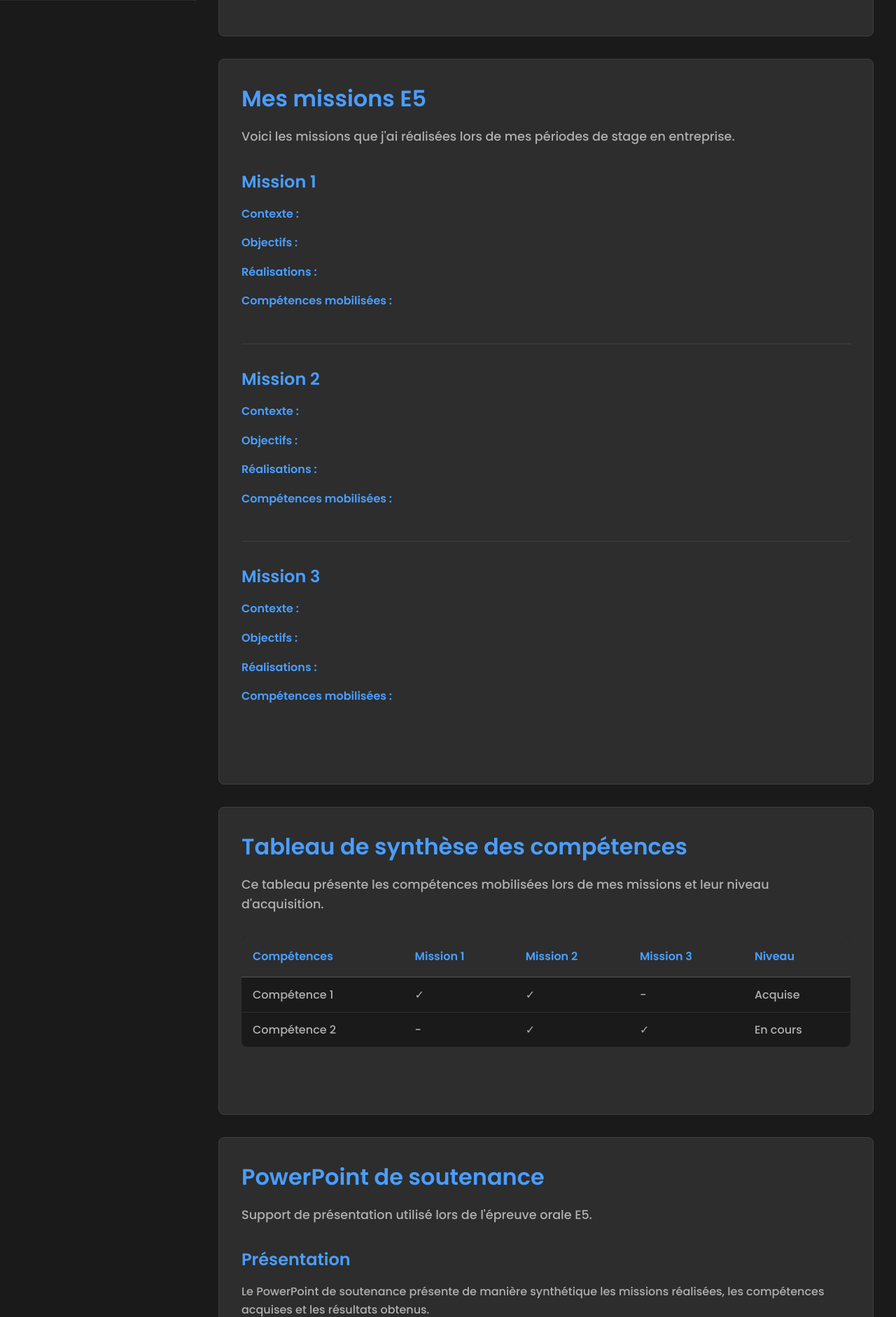
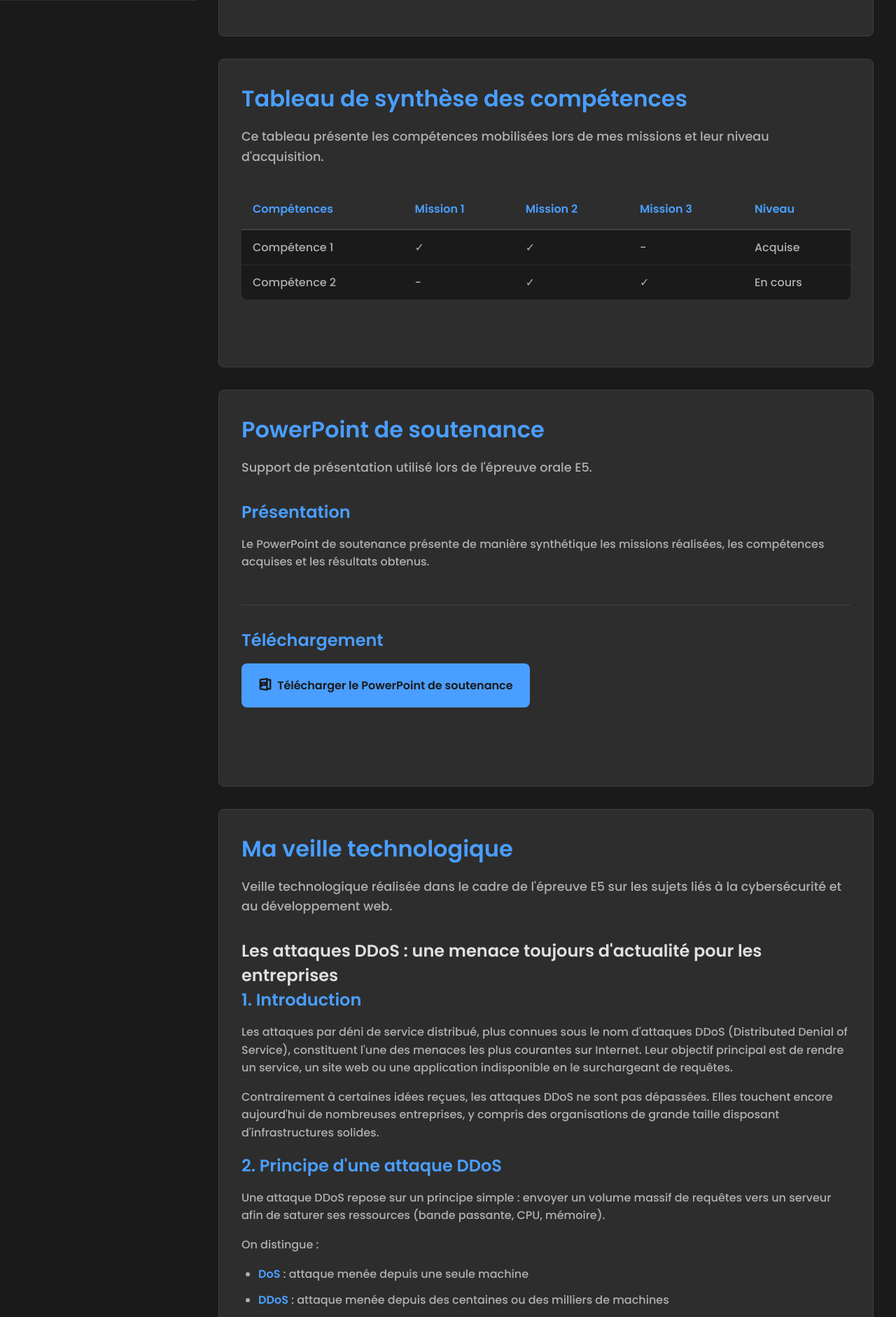
Before and after one commit to oscarc9/portfolio, a PHP site: page /pages/e5.php in a window 1280 px wide. Shown: the part 799-2681 px from the top of the page at 70% size. Run offline with PHP 8.4, Linux system fonts and the light colour scheme; some libraries are stand-ins or nearby versions.

Commit message:
Add new images and update DDoS section in E5 page
- Added two new images: 'dos_ddos.jpg' and 'la_poste.png' to the gallery.
- Removed the 'Missions' section from the E5 page and updated the navigation structure accordingly.
- Expanded the 'Veille technologique' section with detailed content on DDoS attacks, including their principles, types, and real-world implications.
- Introduced new CSS styles for image centering to enhance visual presentation.

```diff
--- a/pages/e5.php
+++ b/pages/e5.php
@@ -9,7 +9,6 @@ include '../src/views/includes/sidebar.php';
     <!-- Navigation interne -->
     <nav class="e5-nav">
         <a href="#presentation" class="e5-nav-link">Présentation</a>
-        <a href="#missions" class="e5-nav-link">Missions</a>
         <a href="#tableau" class="e5-nav-link">Tableau de synthèse</a>
         <a href="#powerpoint" class="e5-nav-link">PowerPoint</a>
         <a href="#veille" class="e5-nav-link">Veille</a>
@@ -44,65 +43,7 @@ include '../src/views/includes/sidebar.php';
         </div>
     </section>
 
-    <!-- Section 2: Mes missions E5 -->
-    <section class="bts-sio" id="missions">
-        <header class="bts-sio__header">
-            <h1>Mes missions E5</h1>
-            <p>
-                Voici les missions que j'ai réalisées lors de mes périodes de stage en entreprise.
-            </p>
-        </header>
-
-        <div class="bts-sio__block">
-            <h2>Mission 1</h2>
-            <p>
-                <strong>Contexte :</strong> <!-- À compléter -->
-            </p>
-            <p>
-                <strong>Objectifs :</strong> <!-- À compléter -->
-            </p>
-            <p>
-                <strong>Réalisations :</strong> <!-- À compléter -->
-            </p>
-            <p>
-                <strong>Compétences mobilisées :</strong> <!-- À compléter -->
-            </p>
-        </div>
-
-        <div class="bts-sio__block">
-            <h2>Mission 2</h2>
-            <p>
-                <strong>Contexte :</strong> <!-- À compléter -->
-            </p>
-            <p>
-                <strong>Objectifs :</strong> <!-- À compléter -->
-            </p>
-            <p>
-                <strong>Réalisations :</strong> <!-- À compléter -->
-            </p>
-            <p>
-                <strong>Compétences mobilisées :</strong> <!-- À compléter -->
-            </p>
-        </div>
-
-        <div class="bts-sio__block">
-            <h2>Mission 3</h2>
-            <p>
-                <strong>Contexte :</strong> <!-- À compléter -->
-            </p>
-            <p>
-                <strong>Objectifs :</strong> <!-- À compléter -->
-            </p>
-            <p>
-                <strong>Réalisations :</strong> <!-- À compléter -->
-            </p>
-            <p>
-                <strong>Compétences mobilisées :</strong> <!-- À compléter -->
-            </p>
-        </div>
-    </section>
-
-    <!-- Section 3: Tableau de synthèse -->
+    <!-- Section 2: Tableau de synthèse -->
     <section class="bts-sio" id="tableau">
         <header class="bts-sio__header">
             <h1>Tableau de synthèse des compétences</h1>
@@ -145,7 +86,7 @@ include '../src/views/includes/sidebar.php';
         </div>
     </section>
 
-    <!-- Section 4: PowerPoint soutenance -->
+    <!-- Section 3: PowerPoint soutenance -->
     <section class="bts-sio" id="powerpoint">
         <header class="bts-sio__header">
             <h1>PowerPoint de soutenance</h1>
@@ -173,7 +114,7 @@ include '../src/views/includes/sidebar.php';
         </div>
     </section>
 
-    <!-- Section 5: Ma veille technologique -->
+    <!-- Section 4: Ma veille technologique -->
     <section class="bts-sio" id="veille">
         <header class="bts-sio__header">
             <h1>Ma veille technologique</h1>
@@ -183,12 +124,103 @@ include '../src/views/includes/sidebar.php';
         </header>
 
         <div class="bts-sio__block">
-            <h2>Sujets de veille</h2>
+            <h1>Les attaques DDoS : une menace toujours d'actualité pour les entreprises</h1>
+
+            <h2>1. Introduction</h2>
+            <p>
+                Les attaques par déni de service distribué, plus connues sous le nom d'attaques DDoS (Distributed Denial of Service), constituent l'une des menaces les plus courantes sur Internet.
+                Leur objectif principal est de rendre un service, un site web ou une application indisponible en le surchargeant de requêtes.
+            </p>
+            <p>
+                Contrairement à certaines idées reçues, les attaques DDoS ne sont pas dépassées. Elles touchent encore aujourd'hui de nombreuses entreprises, y compris des organisations de grande taille disposant d'infrastructures solides.
+            </p>
+
+            <h2>2. Principe d'une attaque DDoS</h2>
+            <p>
+                Une attaque DDoS repose sur un principe simple :
+                envoyer un volume massif de requêtes vers un serveur afin de saturer ses ressources (bande passante, CPU, mémoire).
+            </p>
+            <p>On distingue :</p>
             <ul>
-                <li><strong>Sujet 1 :</strong> <!-- À compléter --></li>
-                <li><strong>Sujet 2 :</strong> <!-- À compléter --></li>
-                <li><strong>Sujet 3 :</strong> <!-- À compléter --></li>
+                <li><strong>DoS</strong> : attaque menée depuis une seule machine</li>
+                <li><strong>DDoS</strong> : attaque menée depuis des centaines ou des milliers de machines</li>
             </ul>
+            <div class="image-center">
+                <img src="<?php echo $basePath; ?>gallery/dos_ddos.jpg" alt="Principe d'une attaque DDoS">
+            </div>
+            <p>
+                Ces machines sont généralement infectées et regroupées dans un botnet, contrôlé à distance par l'attaquant. Le serveur ciblé ne parvient plus à répondre aux utilisateurs légitimes.
+            </p>
+
+            <h2>3. Les principaux types d'attaques DDoS</h2>
+
+            <h3>a) Attaques volumétriques</h3>
+            <p>
+                Elles visent à saturer la bande passante du réseau.
+                Exemple : envoi massif de paquets UDP ou ICMP.
+            </p>
+
+            <h3>b) Attaques applicatives</h3>
+            <p>
+                Elles ciblent directement l'application (HTTP, HTTPS).
+                Elles imitent des requêtes légitimes afin de surcharger le serveur web.
+            </p>
+
+            <h3>c) Attaques par amplification</h3>
+            <p>
+                L'attaquant exploite des serveurs intermédiaires (DNS, NTP) pour amplifier le trafic envoyé vers la victime, avec très peu de ressources de son côté.
+            </p>
+
+            <h2>4. Pourquoi les attaques DDoS sont toujours d'actualité</h2>
+            <p>Plusieurs facteurs expliquent la persistance des attaques DDoS :</p>
+            <ul>
+                <li>Forte dépendance des entreprises aux services en ligne</li>
+                <li>Multiplication des objets connectés, souvent mal sécurisés</li>
+                <li>Accessibilité d'outils DDoS "clé en main"</li>
+                <li>Coût faible pour l'attaquant comparé aux dégâts causés</li>
+            </ul>
+            <p>
+                Les attaques DDoS sont souvent utilisées comme moyen de pression, de sabotage ou de revendication.
+            </p>
+
+            <h2>5. Cas concret en entreprise</h2>
+            <p>
+                Dans le cadre de mon alternance au sein de La Poste, l'entreprise a récemment été confrontée à deux attaques DDoS sur une courte période.
+            </p>
+            <div class="image-center">
+                <img src="<?php echo $basePath; ?>gallery/la_poste.png" alt="Cas concret en entreprise">
+            </div>
+            <p>Ces attaques ont mis en évidence :</p>
+            <ul>
+                <li>la réalité de la menace, même pour une grande organisation,</li>
+                <li>l'importance de la surveillance du trafic réseau,</li>
+                <li>la nécessité de disposer de solutions de protection adaptées.</li>
+            </ul>
+            <p>
+                Ce contexte professionnel confirme que les attaques DDoS ne sont pas uniquement théoriques, mais bien un risque réel pour les infrastructures informatiques actuelles.
+            </p>
+
+            <h2>6. Moyens de protection contre les attaques DDoS</h2>
+            <p>Les entreprises mettent en place plusieurs mesures pour limiter l'impact des attaques DDoS :</p>
+            <ul>
+                <li>Pare-feu et filtrage réseau</li>
+                <li>Solutions anti-DDoS spécialisées</li>
+                <li>Surveillance du trafic en temps réel</li>
+                <li>Répartition de charge (load balancing)</li>
+                <li>Plans de réponse aux incidents</li>
+            </ul>
+            <p>
+                Aucune solution n'est totalement infaillible, mais une bonne anticipation permet de réduire fortement les impacts.
+            </p>
+
+            <h2>7. Conclusion</h2>
+            <p>
+                Les attaques DDoS restent une menace majeure pour les entreprises, quelle que soit leur taille.
+                Faciles à lancer et difficiles à contrer totalement, elles visent avant tout la disponibilité des services, élément critique du système d'information.
+            </p>
+            <p>
+                L'exemple observé en entreprise montre que ces attaques sont toujours d'actualité et qu'elles doivent être prises en compte dans toute stratégie de sécurité informatique.
+            </p>
         </div>
 
         <div class="bts-sio__block">
@@ -198,16 +230,7 @@ include '../src/views/includes/sidebar.php';
                 <li>Twitter / X</li>
                 <li>Reddit</li>
                 <li>Blogs spécialisés</li>
-                <!-- À compléter -->
             </ul>
-        </div>
-
-        <div class="bts-sio__block">
-            <h2>Articles et ressources</h2>
-            <div class="veille-articles">
-                <!-- À compléter par l'utilisateur -->
-                <p>Liste des articles et ressources consultés dans le cadre de la veille technologique.</p>
-            </div>
         </div>
     </section>
 </main>
--- a/public/css/pages/bts.css
+++ b/public/css/pages/bts.css
@@ -348,6 +348,18 @@
 
 .download-link i {
     font-size: 1.2rem;
+}
+
+/* Centrage d'images */
+.image-center {
+    text-align: center;
+    margin: 1.5rem 0;
+}
+
+.image-center img {
+    max-width: 100%;
+    height: auto;
+    border-radius: 8px;
 }
 
 /* Section veille */
```
Also changed, not shown: gallery/dos_ddos.jpg (added), gallery/la_poste.png (added).
